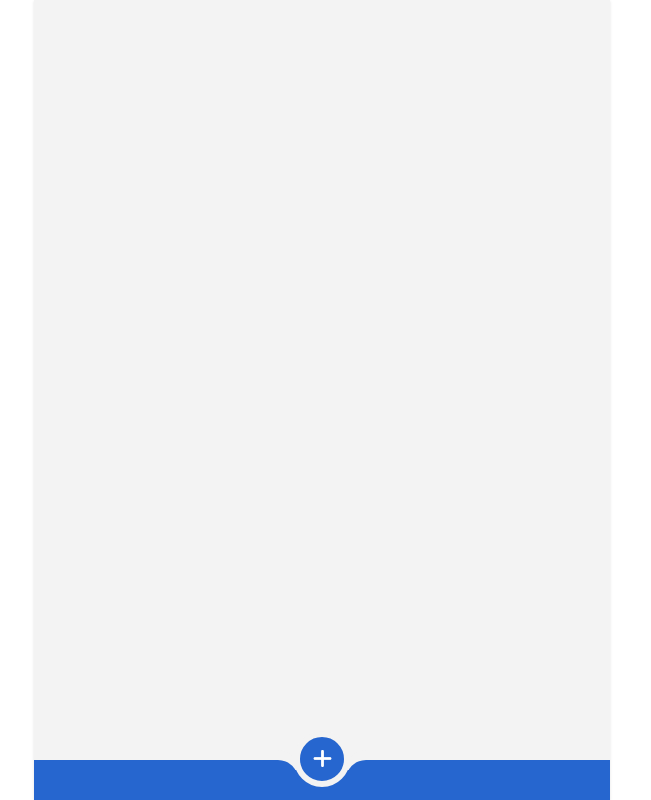
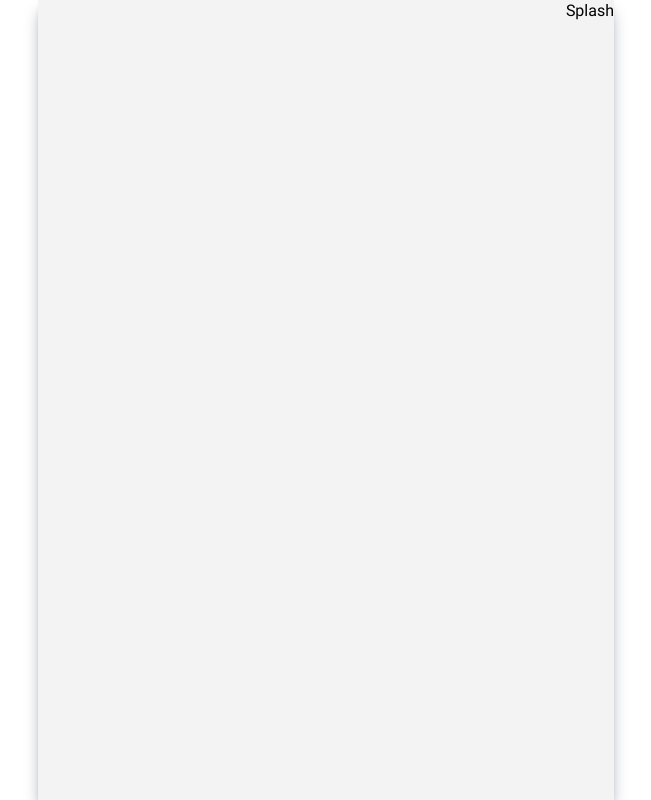
Before and after one commit to sajjadramezani73/todo---react, a React (Create React App) app: page / in a window 1280 px wide. Shown: the whole page, without its empty margins (361-1012 px from the left). Built offline with nearby package versions, Linux system fonts and the light colour scheme; the HTML template or start-up script is replaced by a standard one.

Commit message:
add react router dom and todos page and ...

```diff
--- a/package.json
+++ b/package.json
@@ -8,6 +8,7 @@
     "@testing-library/user-event": "^13.5.0",
     "react": "^17.0.2",
     "react-dom": "^17.0.2",
+    "react-router-dom": "^6.2.2",
     "react-scripts": "5.0.0",
     "uuid": "^8.3.2",
     "web-vitals": "^2.1.4"
--- a/src/components/layout/Layout.js
+++ b/src/components/layout/Layout.js
@@ -1,10 +1,14 @@
-import React from 'react'
 import Todos from '../../pages/Todos'
+import { Routes, Route } from "react-router-dom";
+import Splash from '../../pages/Splash';
 
 const Layout = () => {
     return (
-        <div className='max-w-xl shadow mx-auto h-screen bg-silver'>
-            <Todos />
+        <div className='max-w-xl shadow-lg shadow-gray-400 mx-auto h-full bg-silver'>
+            <Routes>
+                <Route path="/" element={<Splash />} />
+                <Route path="todos" element={<Todos />} />
+            </Routes>
         </div>
     )
 }
--- a/src/components/modal/Modal.js
+++ b/src/components/modal/Modal.js
@@ -1,13 +1,14 @@
 
 const Modal = ({ children, options }) => {
 
+    const { show, closeModal } = options;
 
-    const { show, closeModal } = options;
+
     return (
-        <div className={`fixed top-0 w-screen h-screen widthInherit ${show ? 'active' : ''} modal`}>
-            <div className="overlay w-full h-full flex items-center justify-center px-4"
+        <div className={`fixed top-0 w-screen h-full widthInherit ${show ? 'active' : ''} modal`}>
+            <div className="overlay w-full h-full flex items-end justify-center"
                 onClick={(e) => e.target === e.currentTarget ? closeModal(false) : null}>
-                <div className="bg-white p-4 rounded-lg w-full confirmPan">
+                <div className={`bg-white p-4 rounded-t-lg w-full confirmPan ${show ? 'active' : ''}`}>
                     {children}
                 </div>
             </div>
--- a/src/components/todo/Todo.js
+++ b/src/components/todo/Todo.js
@@ -3,8 +3,8 @@ import TodoItem from './components/TodoItem'
 
 const Todo = ({ todoList }) => {
     return (
-        <div className='overflow-auto flex-1 pb-8 todoList'>
-            <div className='h-full p-3'>
+        <div className='overflow-auto flex-1 pb-10 todoList'>
+            <div className='h-full p-3 overflow-auto'>
                 {todoList.map(todo => {
                     return <TodoItem todo={todo} key={todo.id} />
                 })}
--- a/src/components/todo/components/TodoItem.js
+++ b/src/components/todo/components/TodoItem.js
@@ -1,4 +1,4 @@
-import React, { useEffect, useState } from 'react'
+import { useEffect, useState } from 'react'
 
 const TodoItem = ({ todo }) => {
 
@@ -15,10 +15,12 @@ const TodoItem = ({ todo }) => {
     }, [todo])
 
     return (
-        <div className='py-2 px-3 h-20 bg-white rounded-xl mb-3 flex cursor-pointer'>
-            <div className={`${todoStatus} w-1.5 h-full rounded-md`}></div>
-            <div className='flex-1 pt-1 pr-2'>
-                <p className='text-base font-bold text-gray-600 leading-7 todoText'>{todo.text}</p>
+        <div>
+            <div className='py-2 px-3 h-20 bg-white rounded-xl mb-3 flex cursor-pointer clearHighLight todoItem'>
+                <div className={`${todoStatus} w-1.5 h-full rounded-md`}></div>
+                <div className='flex-1 pt-1 pr-2'>
+                    <p className='text-base font-bold text-gray-600 leading-7 todoText'>{todo.text}</p>
+                </div>
             </div>
         </div>
     )
--- a/src/index.css
+++ b/src/index.css
@@ -90,6 +90,8 @@
 
 }
 
+html ,body , #root {height: 100%;}
+
 body {
   direction: rtl;
   font-family: iranyekan;
@@ -118,8 +120,8 @@ body {
     width: 20px;
     height: 20px;
     background: #2666cf;
-    left: -22px;
-    top: 23px;
+    left: -21px;
+    top: 53%;
     border-top-right-radius: 20px;
     box-shadow: 0px -10px 0px 0px #f3f3f3;
 }
@@ -130,12 +132,17 @@ body {
     width: 20px;
     height: 20px;
     background: #2666cf;
-    right: -22px;
-    top: 23px;
+    right: -21px;
+    top: 53%;
     border-top-left-radius: 20px;
     box-shadow: 0px -10px 0px 0px #f3f3f3;
 }
 
+.todoList .todoItem {
+	animation: fadeItem 0.2s linear 0.5s forwards;
+	transform-origin: center;
+	opacity: 0;
+}
 .todoList .todoText {
 	text-overflow: ellipsis;
     display: -webkit-box;
@@ -145,16 +152,31 @@ body {
     overflow: hidden;
 }
 
+@keyframes fadeItem {
+	0%{transform: scale(0);}
+	100% {transform: scale(1);opacity: 1;}
+}
+
 /*******modal**********/
 .modal{
-	display: none;
+	transform: translateY(100%);
+	transition-delay: 0.4s
 }
 .modal.active {
-	display: block;
+	transform: translateY(0%);
+
 }
 .modal .overlay {
 	background: rgba(0,0,0,0.7);
 	backdrop-filter: blur(2px);
+}
+.modal .confirmPan {
+	transform: translateY(100%);
+	transition: all 0.5s ease;
+}
+.modal .confirmPan.active {
+	transform: translateY(0%);
+	transition-delay: 0.3s
 }
 /*******modal**********/
 
--- a/src/index.js
+++ b/src/index.js
@@ -1,11 +1,12 @@
 import React from 'react';
 import ReactDOM from 'react-dom';
+import { BrowserRouter } from "react-router-dom";
 import './index.css';
 import App from './App';
 
 ReactDOM.render(
-  <React.StrictMode>
+  <BrowserRouter>
     <App />
-  </React.StrictMode>,
+  </BrowserRouter>,
   document.getElementById('root')
 );
--- /dev/null
+++ b/src/pages/Splash.js
@@ -0,0 +1,8 @@
+
+const Splash = () => {
+    return (
+        <div>Splash</div>
+    )
+}
+
+export default Splash
```
Also changed, not shown: 1 other file (tests, documents, lock files or other folders).
